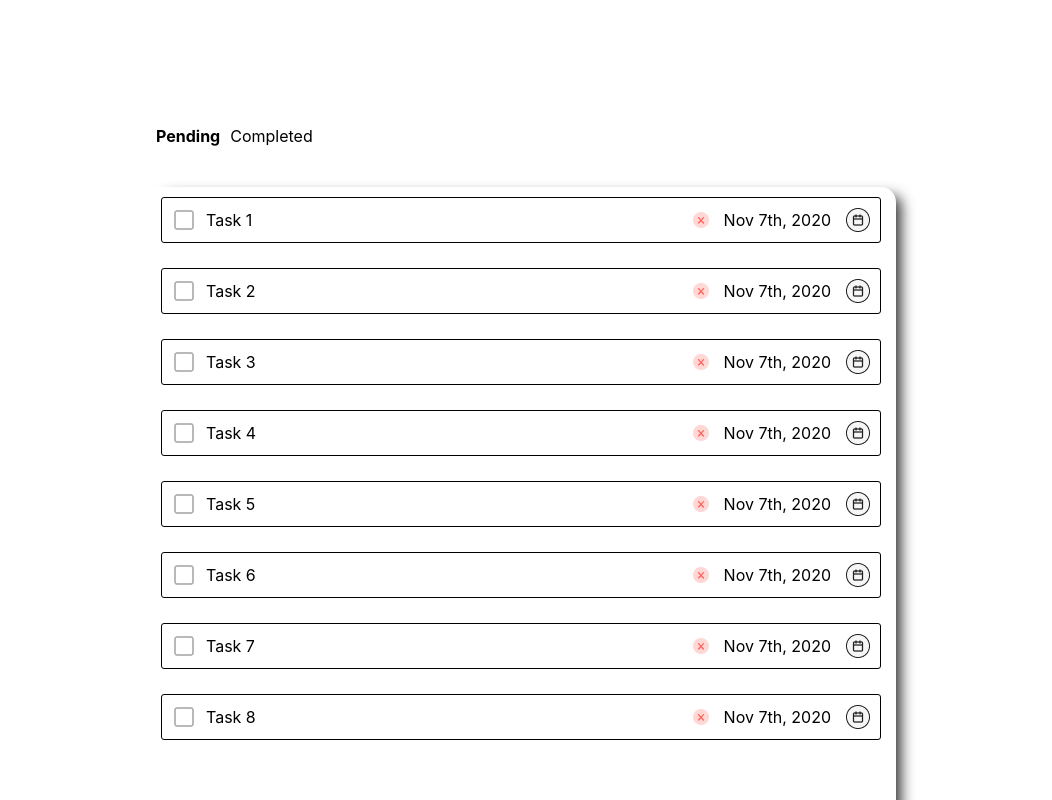
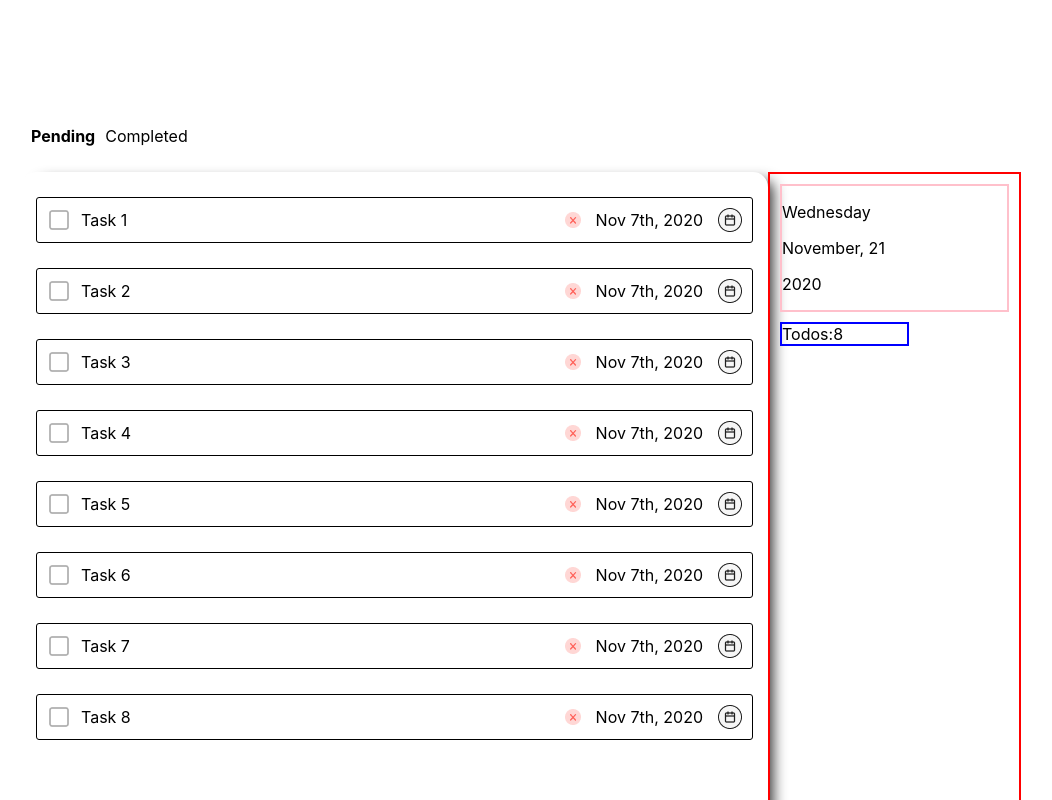
Before and after one commit to zachariahc/CS-Todo, a React (Create React App) app: page / in a window 1280 px wide. Shown: the top 800 px of the page, without its empty margins (119-1171 px from the left). Built offline with nearby package versions, Linux system fonts and the light colour scheme.

Commit message:
Add a few border to start side info section

```diff
--- a/src/App.js
+++ b/src/App.js
@@ -40,7 +40,9 @@ function App() {
           </p>
         </div>
 
-        <div className="todo-list-group">
+       <div style={{display: 'flex'}}>
+
+       <div className="todo-list-group" style={{width: '75%'}}>
           {tab === "Pending"
             ? todos.map((x, i) => {
                 if (x.done === false) {
@@ -69,6 +71,26 @@ function App() {
                 }
               })}
         </div>
+
+        <div style={{border: '2px solid red', width: '25%'}}>
+          <div style={{border: '2px solid pink', margin: '10px'}}>
+            <p>
+            Wednesday
+            </p>
+            <p>
+            November, 21
+            </p>
+            <p>
+            2020
+            </p>
+          </div>
+          <div style={{border: '2px solid blue', margin: '10px', width: '50%'}}>
+            Todos:
+            {todos.length}
+          </div>
+        </div>
+
+       </div>
       </div>
     </div>
   );
--- a/src/Styles/App.css
+++ b/src/Styles/App.css
@@ -4,7 +4,7 @@
 }
 
 .main {
-  width: 750px;
+  width: 1000px;
   margin-top: 100px;
   height: 100vh;
 }
```
